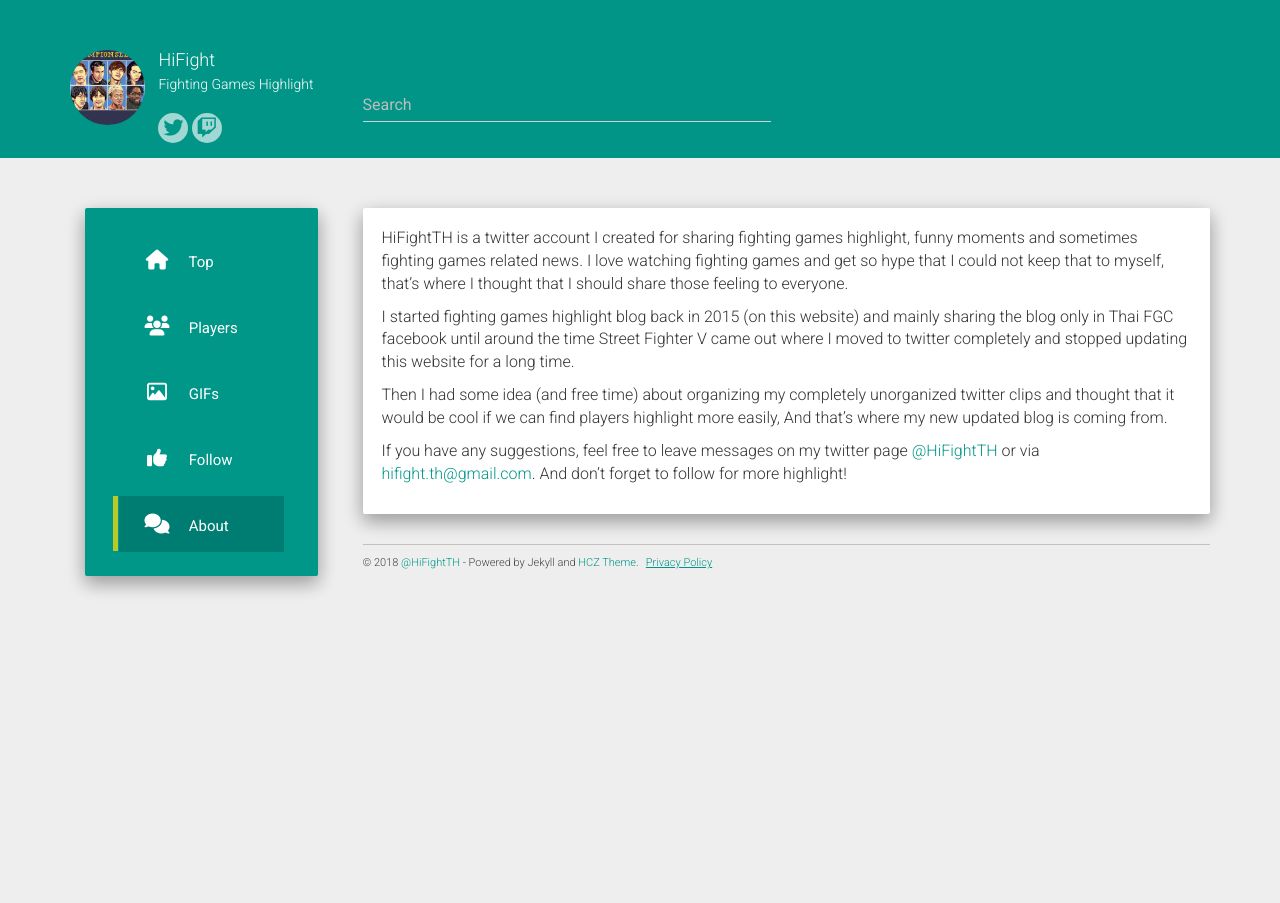
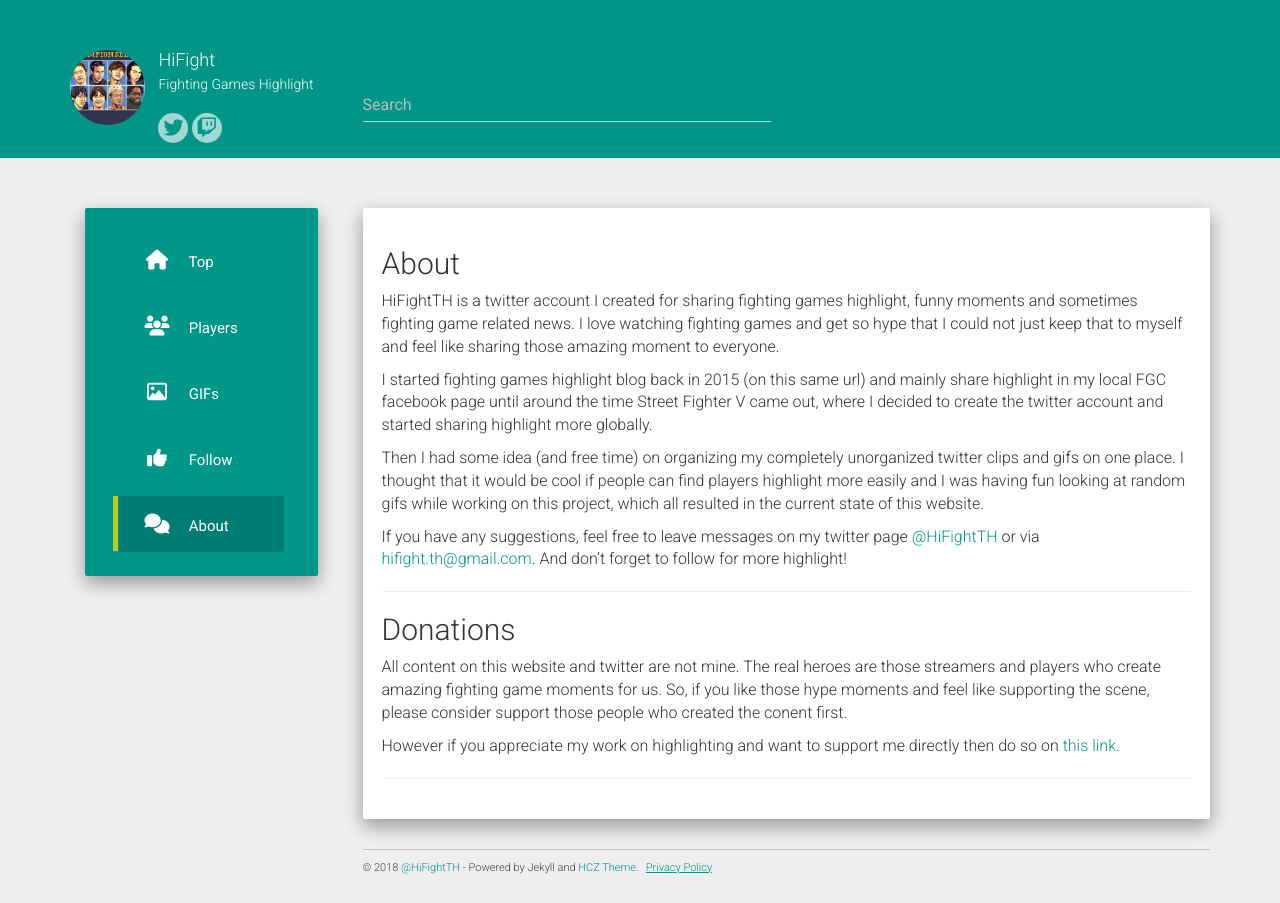
Before and after one commit to hifight/hifight.github.io, a Jekyll site: the page built from about.md, in a window 1280 px wide. Built offline with Jekyll 4.4.1, drawn with Linux system fonts in a browser that asks for light colours; nearby versions of some CDN libraries.

Commit message:
Add donation to about

```diff
--- a/_data/gifs.json
+++ b/_data/gifs.json
@@ -603,4 +603,8 @@
     "name": "UmeShoryu",
     "gfyid": "ElasticUnitedAllensbigearedbat",
   },
+  {
+    "name": "BJUnchained vs Bonchan",
+    "gfyid": "DecimalClumsyArchaeopteryx",
+  },
 ]
--- a/about.md
+++ b/about.md
@@ -4,20 +4,34 @@ title: About
 permalink: /about/
 ---
 
+<h2>About</h2>
+
 HiFightTH is a twitter account I created for sharing fighting games highlight,
-funny moments and sometimes fighting games related news.
-I love watching fighting games and get so hype that I could not keep that to myself,
-that's where I thought that I should share those feeling to everyone.
+funny moments and sometimes fighting game related news.
+I love watching fighting games and get so hype that I could not just keep that to myself
+and feel like sharing those amazing moment to everyone.
 
-I started fighting games highlight blog back in 2015 (on this website)
-and mainly sharing the blog only in Thai FGC facebook until around the time
-Street Fighter V came out where I moved to twitter completely and stopped updating this website for a long time.
+I started fighting games highlight blog back in 2015 (on this same url)
+and mainly share highlight in my local FGC facebook page until around the time
+Street Fighter V came out, where I decided to create the twitter account and started sharing highlight more globally.
 
-Then I had some idea (and free time) about organizing my completely unorganized twitter clips
-and thought that it would be cool if we can find players highlight more easily,
-And that's where my new updated blog is coming from.
+Then I had some idea (and free time) on organizing my completely unorganized twitter clips and gifs on one place.
+I thought that it would be cool if people can find players highlight more easily and I was having fun looking at random gifs
+while working on this project, which all resulted in the current state of this website.
 
 If you have any suggestions, feel free to leave messages on my
 twitter page <a href="https://twitter.com/HiFightTH">@HiFightTH</a>
 or via <a href="mailto:hifight.th@gmail.com">hifight.th@gmail.com</a>.
 And don't forget to follow for more highlight!
+
+<hr/>
+
+<h2>Donations</h2>
+
+All content on this website and twitter are not mine.
+The real heroes are those streamers and players who create amazing fighting game moments for us.
+So, if you like those hype moments and feel like supporting the scene, please consider support those people who created the conent first.
+
+However if you appreciate my work on highlighting and want to support me directly then do so on <a href="https://www.paypal.me/HiFight" target="_blank">this link</a>.
+
+<hr/>
```
